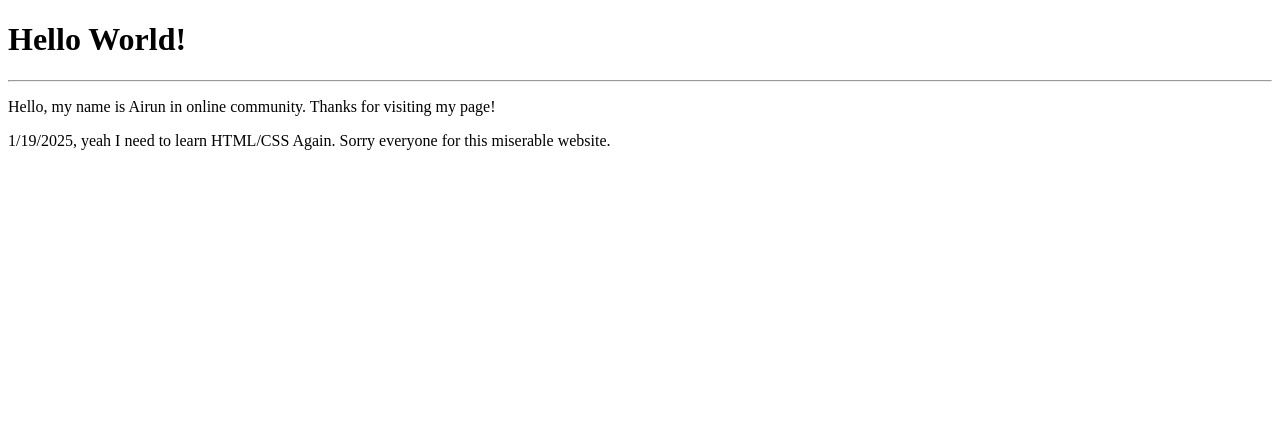
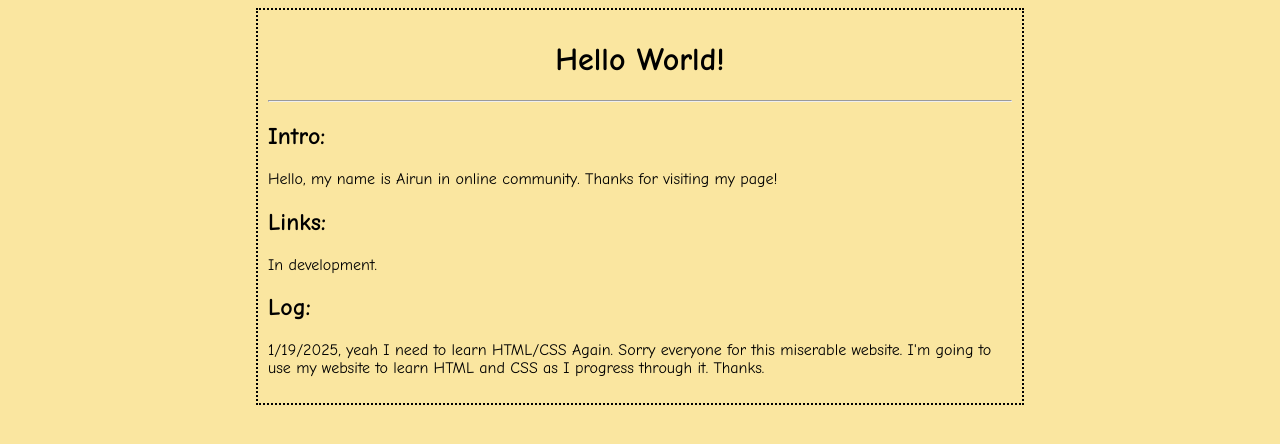
Before and after one commit to AlphaIru/alphairu.github.io, a plain HTML site: page docs/index.html in a window 1280 px wide. Drawn offline with Linux system fonts and the light colour scheme.

Commit message:
Trying my best

```diff
--- a/docs/index.html
+++ b/docs/index.html
@@ -1,16 +1,35 @@
 <!DOCTYPE html>
 <html>
     <head>
-        <title>Airun's Website</title>
+        <title>Airun's Website: Main Page</title>
         <meta charset="UTF-8">
+        <style type="text/css">
+            body
+            {
+                background-color: rgb(250, 230, 160);
+                margin-left: 20%;
+                margin-right: 20%;
+                border: 2px dotted black;
+                padding: 10px 10px 10px 10px;
+                font-family: "Comic Sans MS", "Comic Sans", sans-serif;
+            }
+
+        </style>
     </head>
 
     <body>
-        <h1>Hello World!</h1>
+        <h1><center>Hello World!</center></h1>
         <hr>
+
+        <h2>Intro: </h2>
         <p>Hello, my name is Airun in online community. Thanks for visiting my page!</p>
 
-        <p>1/19/2025, yeah I need to learn HTML/CSS Again. Sorry everyone for this miserable website.</p>
+        <h2>Links:</h2>
+        <p>In development.</p>
+
+        <h2>Log: </h2>
+        <p>1/19/2025, yeah I need to learn HTML/CSS Again. Sorry everyone for this miserable website. I'm going to use my website to learn HTML and CSS as I progress through it. Thanks.</p>
+
     </body>
 
 </html>
```
